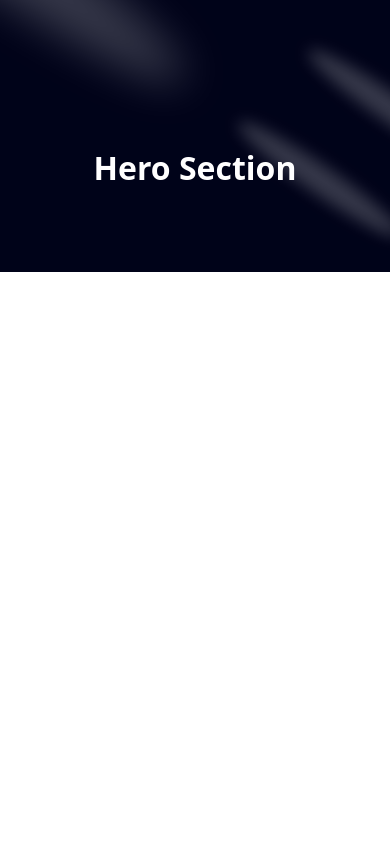
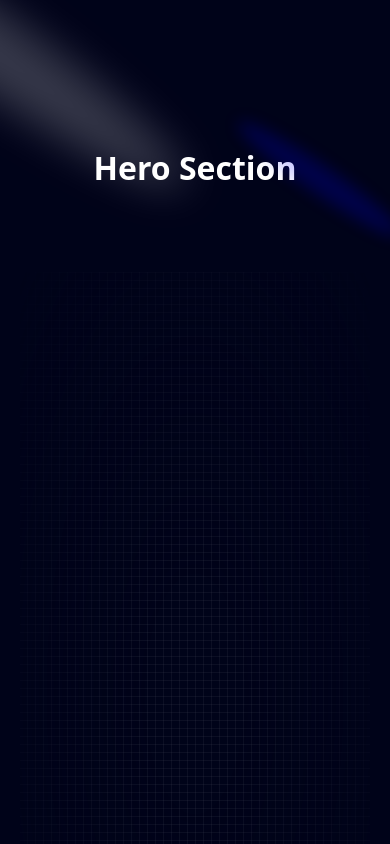
Before and after one commit to dilippatnana/MyProtfolio, a Next.js app: page / in a window 390 px wide. Shown: the top 844 px of the page. Built offline with nearby package versions, Linux system fonts and the light colour scheme.

Commit message:
implementing dark theme with next-themes Themeprovider

```diff
--- a/app/layout.tsx
+++ b/app/layout.tsx
@@ -1,6 +1,7 @@
 import type { Metadata } from "next";
 import localFont from "next/font/local";
 import "./globals.css";
+import { ThemeProvider } from "@/components/theme-provider"
 
 const geistSans = localFont({
   src: "./fonts/GeistVF.woff",
@@ -28,7 +29,14 @@
       <body
         className={`${geistSans.variable} ${geistMono.variable} antialiased`}
       >
-        {children}
+        <ThemeProvider
+            attribute="class"
+            defaultTheme="dark"
+            enableSystem
+            disableTransitionOnChange
+          >
+            {children}
+          </ThemeProvider>
       </body>
     </html>
   );
--- a/app/page.tsx
+++ b/app/page.tsx
@@ -5,11 +5,15 @@
   return (
     <main className="relative bg-black-100 flex items-center justify-center flex-col text-white overflow-hidden mx-auto sm:px-10 px-5">
       <div>
-        <Spotlight className="-top-40 -left-10 md:-left-32 md:top-20 h-screen fill-white" />
-        <Spotlight className="top-10 left-full h-[80vh] w-[50vw] fill-purple-500 " />
-        <Spotlight className="top-28 left-80 h-[80vh] w-[50vw] fill-blue-600" />
+        <Spotlight className="-top-40 -left-10 md:-left-32 md:top-20 h-scree " fill="white" />
+        <Spotlight className="top-10 left-full h-[80vh] w-[50vw]" fill="purpel" />
+        <Spotlight className="top-28 left-80 h-[80vh] w-[50vw]" fill="blue" />
         <Hero />
       </div>
+      <div className="h-screen w-full dark:bg-black-100 bg-white  dark:bg-grid-small-white/[0.3] bg-grid-small-black/[0.2] relative flex items-center justify-center">
+      {/* Radial gradient for the container to give a faded look */}
+      <div className="absolute pointer-events-none inset-0 flex items-center justify-center dark:bg-black-100 bg-white [mask-image:radial-gradient(ellipse_at_center,transparent_20%,black)]"></div>
+    </div>
     </main>
   );
 }
--- /dev/null
+++ b/components/theme-provider.tsx
@@ -0,0 +1,9 @@
+"use client"
+
+import * as React from "react"
+import { ThemeProvider as NextThemesProvider } from "next-themes"
+import { type ThemeProviderProps } from "next-themes/dist/types"
+
+export function ThemeProvider({ children, ...props }: ThemeProviderProps) {
+  return <NextThemesProvider {...props}>{children}</NextThemesProvider>
+}
```
Also changed, not shown: package.json (+5 -2 lines), 1 other file (tests, documents, lock files or other folders).
